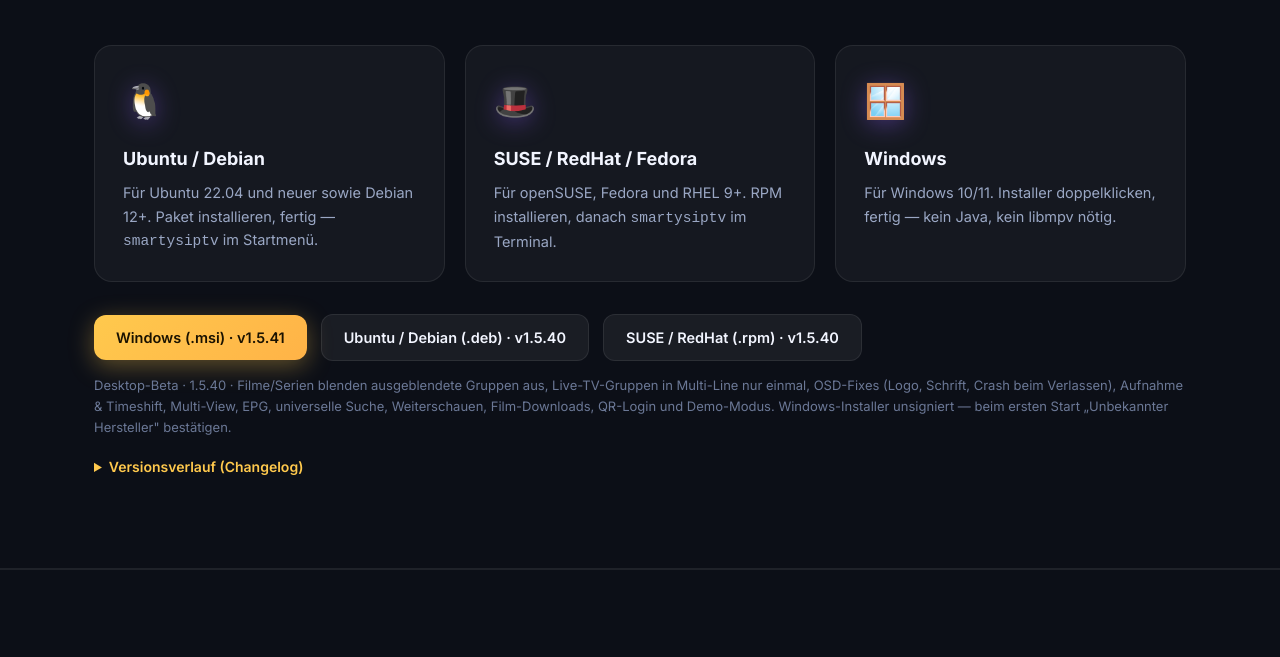
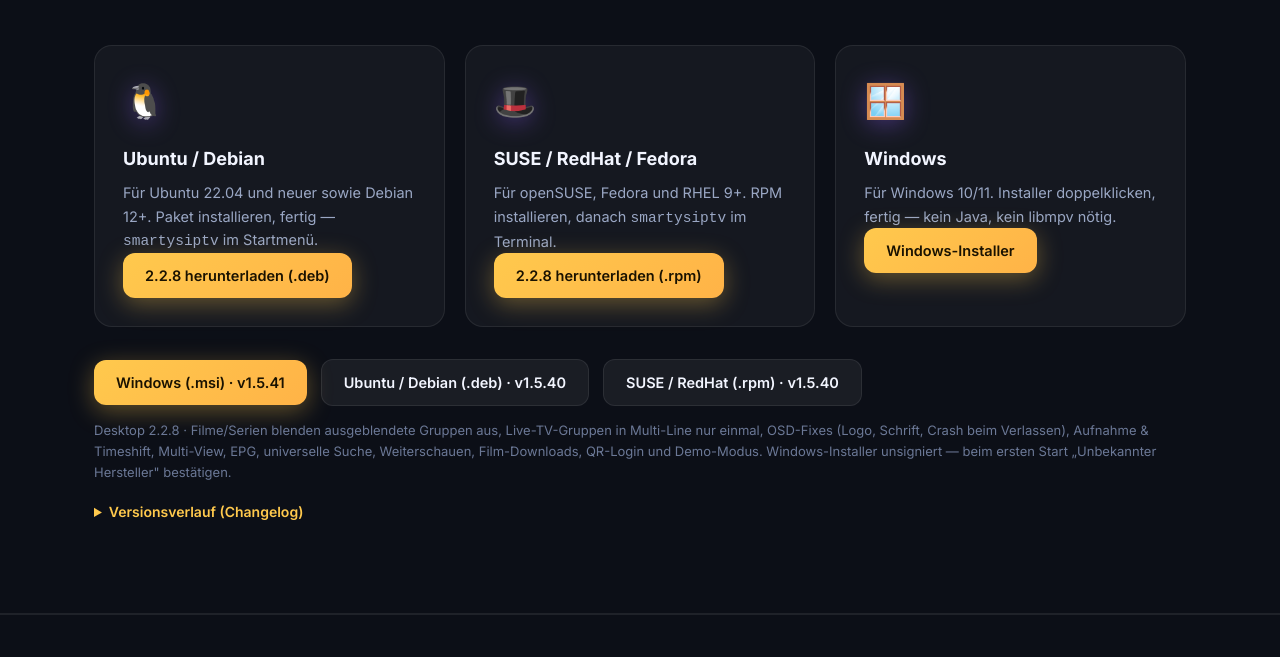
Before and after one commit to smartonaut/smartys-iptv-web, a plain HTML site: page site-player/index.html in a window 1280 px wide. Shown: the part 3679-4336 px from the top of the page. Drawn offline with Linux system fonts and the light colour scheme; files whose address does not match are found by name.

Commit message:
Website auf die echten Staende: Lite 0.1.19, Desktop 2.2.8
- Lite-Button: v0.1.8 -> v0.1.19
- Desktop-Abschnitt: '1.5.40' -> 2.2.8, dazu direkte Download-Links fuer .deb und
  .rpm aus dem Release v2.2.8 und ein Link auf den Windows-Installer

```diff
--- a/site-player/index.html
+++ b/site-player/index.html
@@ -278,16 +278,16 @@
   <h2>Desktop-Versionen für den PC.</h2>
   <p class="lead">Smartys IPTV läuft auch auf deinem Linux-Rechner — nativ, mit VLC-Engine unter Linux und mpv unter Windows, Aufnahme &amp; Timeshift, Multi-View und QR-Login.</p>
   <div class="grid">
-    <div class="card"><span class="ico" aria-hidden="true">🐧</span><h3>Ubuntu / Debian</h3><p>Für Ubuntu 22.04 und neuer sowie Debian 12+. Paket installieren, fertig — <code>smartysiptv</code> im Startmenü.</p></div>
-    <div class="card"><span class="ico" aria-hidden="true">🎩</span><h3>SUSE / RedHat / Fedora</h3><p>Für openSUSE, Fedora und RHEL 9+. RPM installieren, danach <code>smartysiptv</code> im Terminal.</p></div>
-    <div class="card"><span class="ico" aria-hidden="true">🪟</span><h3>Windows</h3><p>Für Windows 10/11. Installer doppelklicken, fertig — kein Java, kein libmpv nötig.</p></div>
+    <div class="card"><span class="ico" aria-hidden="true">🐧</span><h3>Ubuntu / Debian</h3><p>Für Ubuntu 22.04 und neuer sowie Debian 12+. Paket installieren, fertig — <code>smartysiptv</code> im Startmenü.</p><p><a class="btn gold" href="https://github.com/smartonaut/smartys-iptv-desktop/releases/download/v2.2.8/smartysiptv_2.2.8-1_amd64.deb">2.2.8 herunterladen (.deb)</a></p></div>
+    <div class="card"><span class="ico" aria-hidden="true">🎩</span><h3>SUSE / RedHat / Fedora</h3><p>Für openSUSE, Fedora und RHEL 9+. RPM installieren, danach <code>smartysiptv</code> im Terminal.</p><p><a class="btn gold" href="https://github.com/smartonaut/smartys-iptv-desktop/releases/download/v2.2.8/smartysiptv-2.2.8-1.x86_64.rpm">2.2.8 herunterladen (.rpm)</a></p></div>
+    <div class="card"><span class="ico" aria-hidden="true">🪟</span><h3>Windows</h3><p>Für Windows 10/11. Installer doppelklicken, fertig — kein Java, kein libmpv nötig.</p><p><a class="btn gold" href="https://github.com/smartonaut/smartys-iptv-desktop/releases/latest">Windows-Installer</a></p></div>
   </div>
   <div class="cta-row" style="margin-top:32px;">
     <a class="btn gold" href="/download/player_msi">Windows (.msi) · v1.5.41</a>
     <a class="btn ghost" href="/download/player_deb">Ubuntu / Debian (.deb) · v1.5.40</a>
     <a class="btn ghost" href="/download/player_rpm">SUSE / RedHat (.rpm) · v1.5.40</a>
   </div>
-  <p style="font-size:13px;color:var(--dim);margin-top:14px;">Desktop-Beta · 1.5.40 · Filme/Serien blenden ausgeblendete Gruppen aus, Live-TV-Gruppen in Multi-Line nur einmal, OSD-Fixes (Logo, Schrift, Crash beim Verlassen), Aufnahme &amp; Timeshift, Multi-View, EPG, universelle Suche, Weiterschauen, Film-Downloads, QR-Login und Demo-Modus. Windows-Installer unsigniert — beim ersten Start „Unbekannter Hersteller" bestätigen.</p>
+  <p style="font-size:13px;color:var(--dim);margin-top:14px;">Desktop 2.2.8 · Filme/Serien blenden ausgeblendete Gruppen aus, Live-TV-Gruppen in Multi-Line nur einmal, OSD-Fixes (Logo, Schrift, Crash beim Verlassen), Aufnahme &amp; Timeshift, Multi-View, EPG, universelle Suche, Weiterschauen, Film-Downloads, QR-Login und Demo-Modus. Windows-Installer unsigniert — beim ersten Start „Unbekannter Hersteller" bestätigen.</p>
 
   <details style="margin-top:18px;max-width:760px;">
     <summary style="cursor:pointer;color:var(--gold);font-weight:600;font-size:14px;">Versionsverlauf (Changelog)</summary>
@@ -365,7 +365,7 @@
   </div>
   <div class="cta-row" style="margin-top:32px;">
     <a class="btn gold" href="/download/player">Smartys M3U Player v0.8.42 (Fire TV &amp; Cube, APK)</a>
-    <a class="btn ghost" href="/download/player_lite">Smartys M3U Player <b>Lite v0.1.8</b> (alte Fire TV Sticks, APK)</a>
+    <a class="btn ghost" href="/download/player_lite">Smartys M3U Player <b>Lite v0.1.19</b> (alte Fire TV Sticks, APK)</a>
     <a class="btn gold" href="https://github.com/smartonaut/smartys-iptv-webos/releases/download/v1.2.1/com.smartys.iptv_1.2.1_all.ipk">Smartys M3U Player v1.2.1 (LG webOS, IPK)</a>
     <span class="btn ghost" style="opacity:.65;cursor:default;">Samsung Tizen — folgt</span>
   </div>
```
